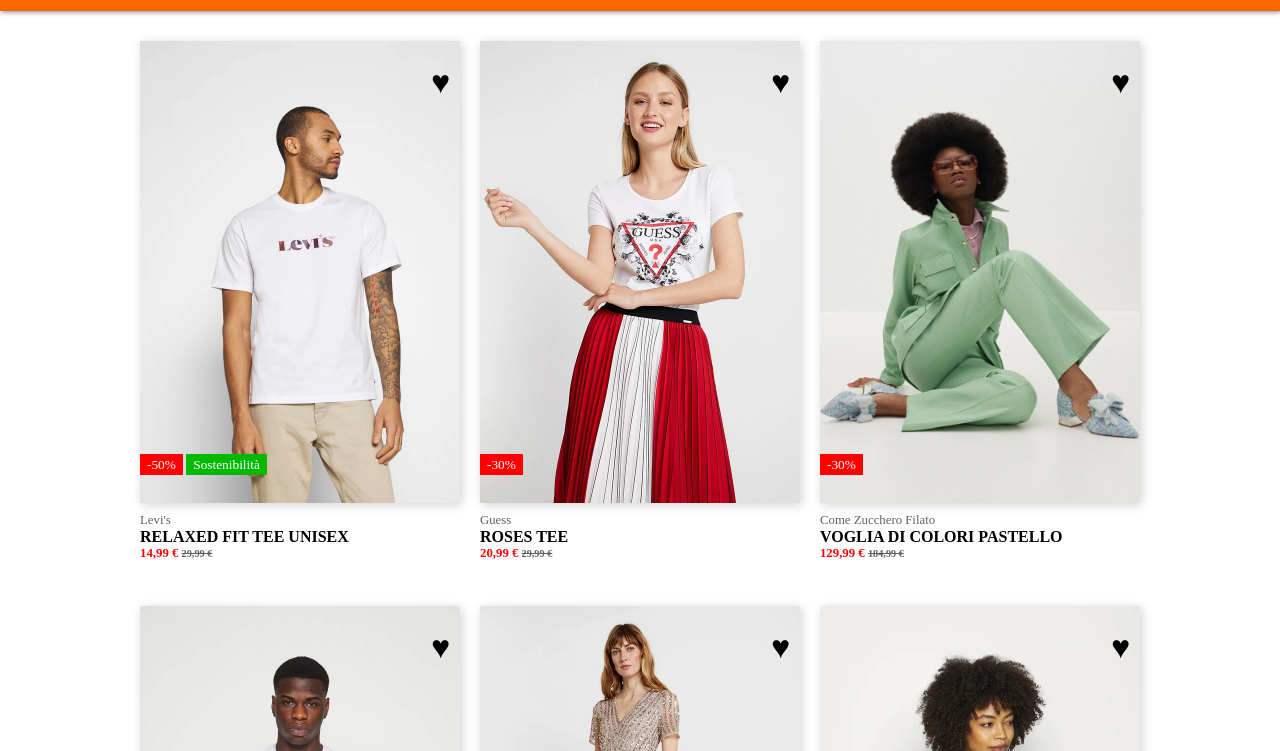
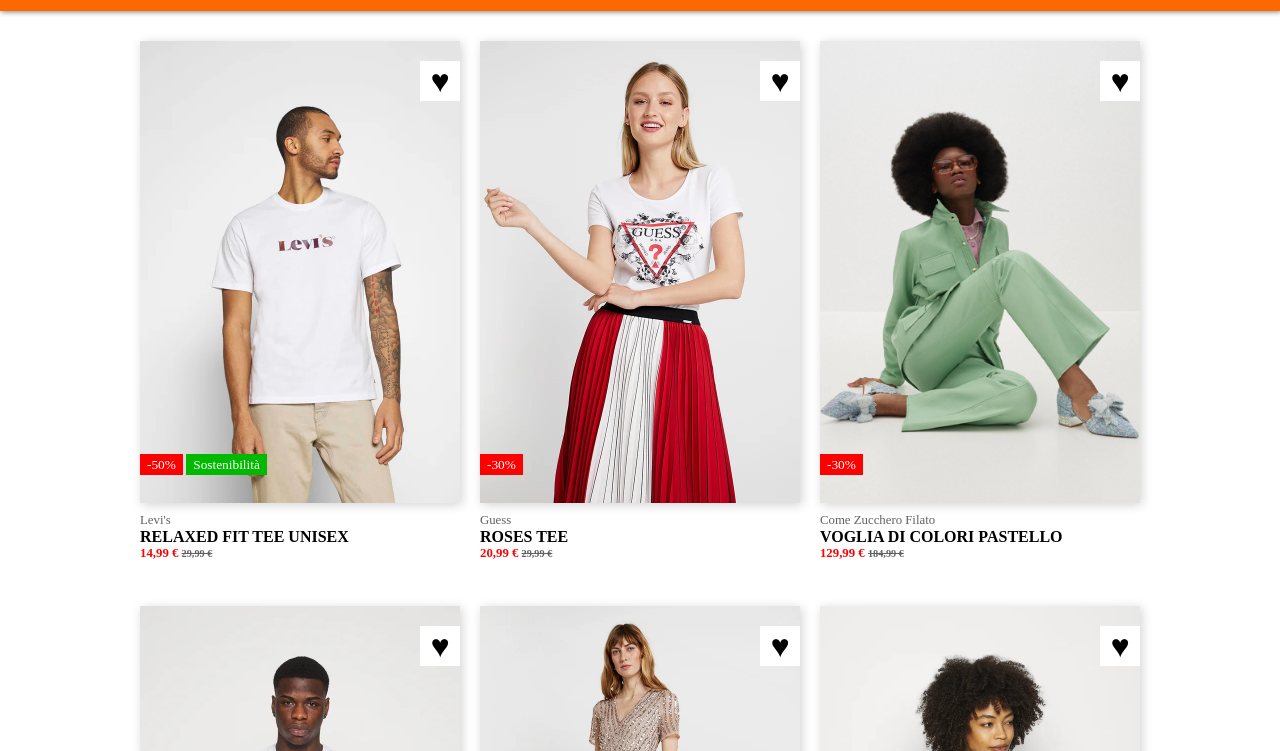
Before and after one commit to EmilDanielSamfirescu/html-css-boolando, a plain HTML site: page index.html in a window 1280 px wide. Shown: the part 49-800 px from the top of the page. Drawn offline with Linux system fonts and the light colour scheme.

Commit message:
heart come da esempio

```diff
--- a/css/style.css
+++ b/css/style.css
@@ -157,8 +157,12 @@
     top: 20px;
     right: 0;
     font-size: 2em;
-    padding: 3px 10px;
     cursor: pointer;
+    background-color: white;
+    height: 40px;
+    width: 40px;
+    text-align: center;
+    line-height: 40px;
 }
 
 .whish-list:hover {
```
